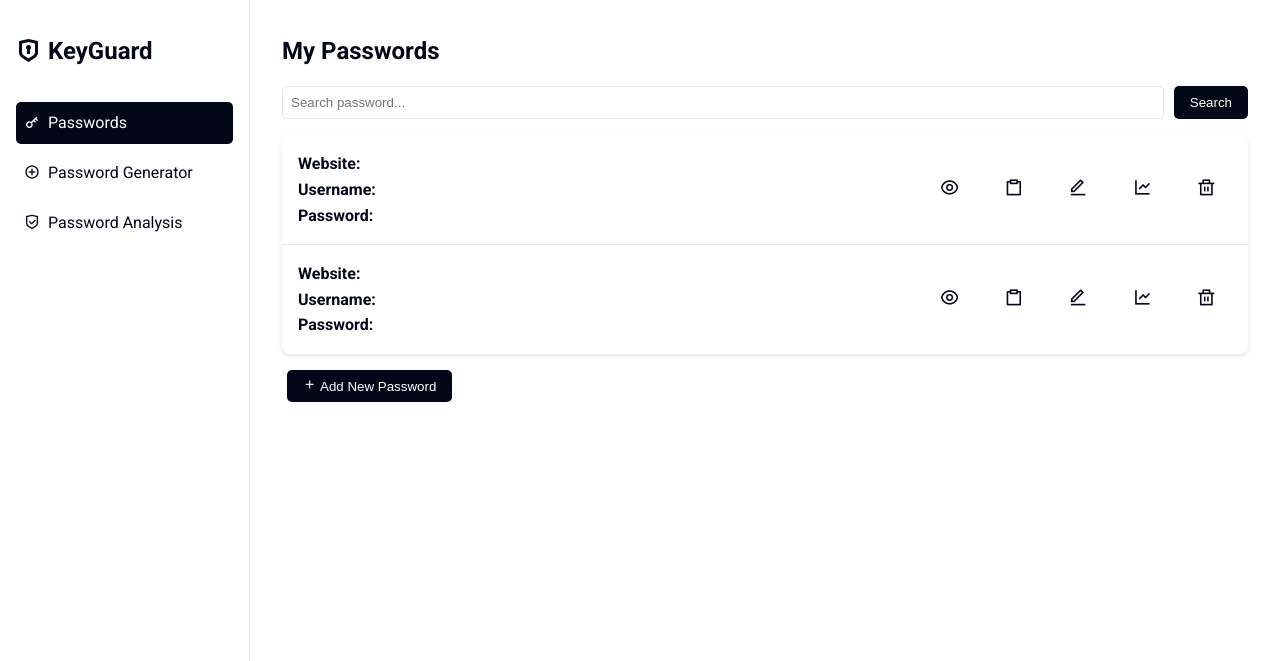
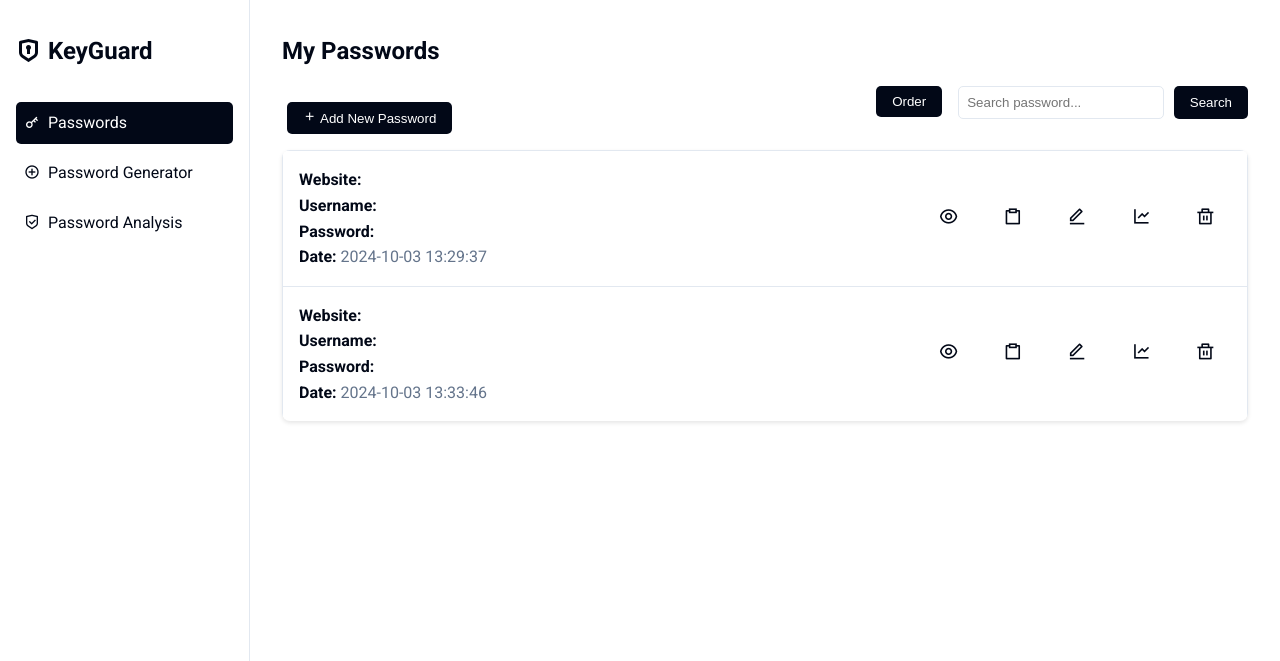
Before and after one commit to DeepCodeRz/KeyGurad, a Flask app: page /startApp in a window 1280 px wide. Shown: the top 661 px of the page. Run offline with Flask 3, Linux system fonts and the light colour scheme; data comes from the database, SQL or seed files in the repository; both versions use the stored data as it was after the commit.

Commit message:
style fix and order setup

```diff
--- a/app.py
+++ b/app.py
@@ -92,7 +92,7 @@ def startApp():
     conn = sqlite3.connect('identifier.sqlite')
     c = conn.cursor()
 
-    loadPasswordsQ = '''SELECT password_id, website, username, password FROM password_info WHERE user_id = ?'''
+    loadPasswordsQ = '''SELECT password_id, website, username, password, saved_at FROM password_info WHERE user_id = ?'''
 
     c.execute(loadPasswordsQ, (user_id,))
     userPasswords = c.fetchall()
--- a/static/appStyle.css
+++ b/static/appStyle.css
@@ -97,21 +97,58 @@ h2 {
 
 .search-bar {
     display: flex;
-    flex-direction: row; /* Row direction by default */
-    justify-content: space-between; /* Space between elements */
-    margin-bottom: 1rem; /* Margin for spacing */
+    flex-direction: row;
+    justify-content: space-between;
+    margin-bottom: 1rem;
+    width: 30%;
+    float: right;
 }
 
 #search {
-    flex: 1; /* Make search input flexible */
-    padding: 0.5rem; /* Added padding for better usability */
+    flex: 1;
+    padding: 0.5rem;
 }
 
 .search-bar button {
-    margin-left: 10px; /* Adjust margin */
+    margin-left: 10px;
+}
+
+.orderContainer {
+    position: relative;
+    display: inline-block;
+    float: right;
+    margin-right: 1rem;
+}
+
+.orderContent {
+    display: none;
+    position: absolute;
+    background-color: white;
+    box-shadow: 0px 8px 16px rgba(0,0,0,0.2);
+    z-index: 1;
+    border: 1px solid var(--border-color);
+    border-radius: 8px;
+}
+
+.orderContent a {
+    width: 200px;
+    color: var(--primary-color);
+    padding: 12px 16px;
+    text-decoration: none;
+    display: block;
+    border-radius: 8px;
+}
+
+.orderContent a:hover {
+    background-color: #f1f1f1;
+}
+
+.orderContainer:hover .orderContent {
+    display: block;
 }
 
 .password-list {
+    margin-top: 1rem;
     background-color: var(--header-color);
     border-radius: 8px;
     box-shadow: 0 2px 4px rgba(0,0,0,0.1);
@@ -123,7 +160,8 @@ h2 {
     justify-content: space-between;
     align-items: center;
     padding: 1rem;
-    border-bottom: 1px solid var(--border-color);
+    border: 1px solid var(--border-color);
+    border-bottom: none;
 }
 
 .password-item:last-child {
@@ -318,22 +356,22 @@ input[type="checkbox"] {
     }
 
     .search-bar {
-        flex-direction: column; /* Stack search bar elements */
-        align-items: stretch; /* Make elements full width */
+        flex-direction: column;
+        align-items: stretch;
     }
 
     .search-bar button {
-        width: 100%; /* Full width button */
-        margin-left: 0; /* Remove left margin */
-        margin-top: 0.5rem; /* Space above button */
+        width: 100%;
+        margin-left: 0;
+        margin-top: 0.5rem;
     }
 
     .main-content {
-        padding: 1rem; /* Reduced padding for smaller screens */
+        padding: 1rem;
     }
 
     h2 {
-        font-size: 1.5rem; /* Adjust heading size */
+        font-size: 1.5rem;
     }
 }
 
--- /dev/null
+++ b/static/orderPassword.js
@@ -0,0 +1,60 @@
+const orderOptions = document.getElementsByClassName('orderContent')[0].getElementsByTagName('a');
+
+orderOptions[0].style.backgroundColor = "#020817FF"
+orderOptions[0].style.color = "var(--hover-text-color)"
+
+for (let i = 0; i < orderOptions.length; i++) {
+    orderOptions[i].addEventListener('click', (e) => {
+        e.preventDefault();
+
+        for (let i = 0; i < orderOptions.length; i++) {
+            orderOptions[i].style.backgroundColor = ""
+            orderOptions[i].style.color = ""
+        }
+
+        orderOptions[i].style.backgroundColor = "#020817FF"
+        orderOptions[i].style.color = "var(--hover-text-color)"
+        let sortType = orderOptions[i].innerHTML
+        console.log(sortType)
+
+        function sortList() {
+            let passwordList = document.getElementById('password-list');
+            let passwordArray = Array.from(document.getElementsByClassName('password-item'));
+
+            passwordArray.sort(function(a, b) {
+                let aValue = parseInt(a.getAttribute('data-value'));
+                let bValue = parseInt(b.getAttribute('data-value'));
+
+                if (sortType === 'Date (Last-old)') {
+                    let aValue = parseInt(a.getAttribute('data-value'));
+                    let bValue = parseInt(b.getAttribute('data-value'));
+                    return aValue - bValue;
+                } else if (sortType === 'Date (Old-last)') {
+                    let aValue = parseInt(a.getAttribute('data-value'));
+                    let bValue = parseInt(b.getAttribute('data-value'));
+                    return aValue - bValue;
+                } else if (sortType === 'Security Level') {
+                    let aValue = parseInt(a.getAttribute('data-value'));
+                    let bValue = parseInt(b.getAttribute('data-value'));
+                    return aValue - bValue;
+                } else if (sortType === 'Website') {
+                    let aValue = parseInt(a.getAttribute('data-value'));
+                    let bValue = parseInt(b.getAttribute('data-value'));
+                    return aValue - bValue;
+                } else if (sortType === 'Username') {
+                    let aValue = parseInt(a.getAttribute('data-value'));
+                    let bValue = parseInt(b.getAttribute('data-value'));
+                    return aValue - bValue;
+                }
+            });
+
+            passwordList.innerHTML = '';
+
+            passwordArray.forEach(function(item) {
+                passwordList.appendChild(item);
+            });
+        }
+
+        window.onload = sortList;
+    })
+}
--- a/static/passwordHub.js
+++ b/static/passwordHub.js
@@ -16,7 +16,7 @@ const passwordDeletedImg = document.getElementById("passwordDeletedImg");
 const closeDeletePasswordModal = document.getElementById("closeDeletePasswordModal");
 let password_id;
 
-function addNewPassword(passwordId, website, username, password) {
+function addNewPassword(passwordId, website, username, password, date) {
     password_id = passwordId
     const newPassword = document.createElement("div");
     newPassword.id = `${password_id}-password-item`
@@ -31,6 +31,9 @@ function addNewPassword(passwordId, website, username, password) {
                                  <br>
                                  <strong>Password:</strong>
                                  <span id="password-${password_id}" class="hidden" style="color: var(--secondary-text-color);">${password}</span>
+                                 <br>
+                                 <strong>Date:</strong>
+                                 <span id="date-${password_id}" style="color: var(--secondary-text-color);">${date}</span>
                              </div>
                              <div class="password-actions">
                                 <button id="visibility-${password_id}" class="btn btn-icon" aria-label="Show/Hide Password"><i class="ri-eye-line"></i></button>
@@ -208,7 +211,7 @@ function registering(event) {
         return response.json()
     })
         .then(data => {
-            addNewPassword(data["password_id"], website, username, password)
+            addNewPassword(data["password_id"], website, username, password, data["date"])
         })
 
     document.getElementById("addPasswordForm").reset()
--- a/templates/app.html
+++ b/templates/app.html
@@ -24,15 +24,24 @@
     <main class="main-content">
         <div id="passwords" class="tab-content active">
             <h2>My Passwords</h2>
+            <button id="addPasswordBtn" class="btn btn-primary" style="margin-top: 1rem;">
+                <i class="ri-add-line"></i> Add New Password
+            </button>
             <div class="search-bar">
                 <input id="search" type="text" placeholder="Search password...">
                 <button class="btn btn-primary" onclick="searchPassword()">Search</button>
             </div>
+            <div class="orderContainer">
+                <button class="btn btn-primary orderBtn">Order</button>
+                <div class="orderContent">
+                    <a href="#">Date (Last-old)</a>
+                    <a href="#">Date (Old-last)</a>
+                    <a href="#">Website</a>
+                    <a href="#">Username</a>
+                </div>
+            </div>
             <div class="password-list">
             </div>
-            <button id="addPasswordBtn" class="btn btn-primary" style="margin-top: 1rem;">
-                <i class="ri-add-line"></i> Add New Password
-            </button>
         </div>
 
         <div id="addPasswordModal" class="modal">
@@ -161,6 +170,7 @@
 
 <script src="{{ url_for('static', filename='passwordHub.js')}}"></script>
 <script src="{{ url_for('static', filename='searchPassword.js')}}"></script>
+<script src="{{ url_for('static', filename='orderPassword.js')}}"></script>
 <script src="{{ url_for('static', filename='createPassword.js')}}"></script>
 <script src="{{ url_for('static', filename='securityCheck.js')}}"></script>
 <script src="{{ url_for('static', filename='tabs.js')}}"></script>
@@ -170,7 +180,7 @@
     console.log(userPasswords[0][0])
 
     for (let i = 0; i < userPasswords.length; i++){
-        addNewPassword(userPasswords[i][0], userPasswords[i][1], userPasswords[i][2], userPasswords[i][3])
+        addNewPassword(userPasswords[i][0], userPasswords[i][1], userPasswords[i][2], userPasswords[i][3], userPasswords[i][4])
     }
 </script>
 </body>
--- a/templates/index.html
+++ b/templates/index.html
@@ -57,7 +57,7 @@
 </main>
 
 <footer>
-    <p>&copy; 2023 KeyGuard. All rights reserved.</p>
+    <p>2024 KeyGuard. Developed by Bedirhan KURT.</p>
 </footer>
 
 <script>
```
Also changed, not shown: identifier.sqlite.
